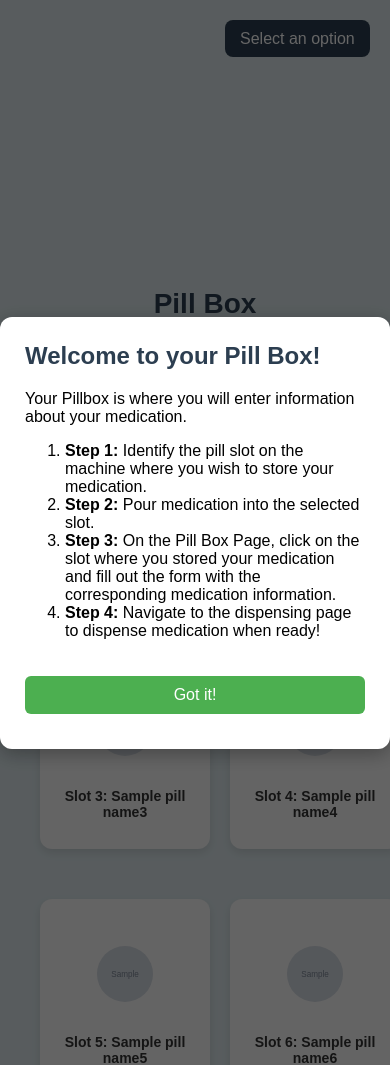
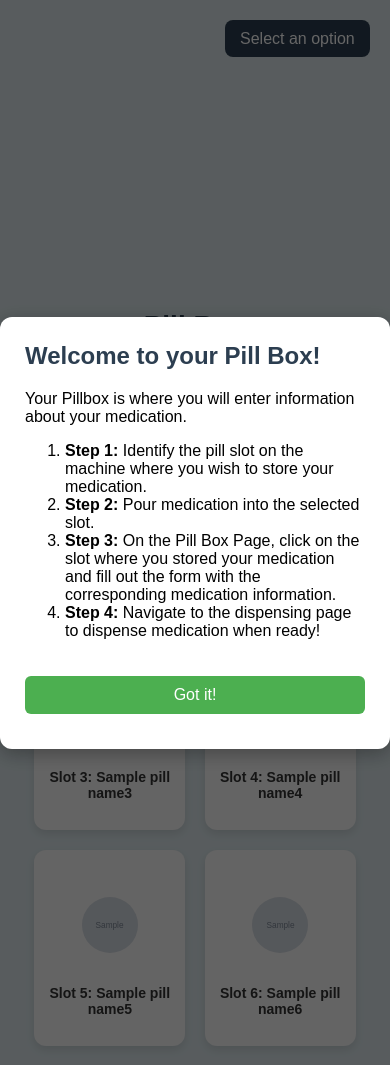
Before and after one commit to tkoda1/Capstone, a Django app: template pillPopperPro/templates/pillBox.html in a window 390 px wide. Run offline with Django 5.2, Linux system fonts and the light colour scheme; the template is opened without the code that fills it: most values are stand-ins (such as "Sample title", 1, 10 or a date in 2020); grey boxes marked "Sample" are stand-in pictures.

Commit message:
iphone styling

```diff
--- a/pillPopperPro/static/dashboard.css
+++ b/pillPopperPro/static/dashboard.css
@@ -4,6 +4,7 @@
     min-height: 50vh;
     overflow-y: auto;
     max-height: 90vh;
+    margin-top: 10vh;
 }
 
 .dashboard-titlee {
--- a/pillPopperPro/static/styles.css
+++ b/pillPopperPro/static/styles.css
@@ -383,13 +383,13 @@
 }
 
 .homepage-container {
-    width: 90%;
     margin: 20px auto;
-    padding: 30px;
+    padding: 40px;
     background: #f9f9f9;
     border-radius: 12px;
     box-shadow: 0 5px 15px rgba(0, 0, 0, 0.1);
     text-align: center;
+    width: 250px;
 }
 
 @media (min-width: 768px) {
@@ -462,7 +462,9 @@
     padding: 30px;
     border-radius: 16px;
     box-shadow: 0 4px 10px rgba(0, 0, 0, 0.1);
-    width: 350px;
+    min-width: 300px;
+    width: 50vw;
+    max-width: 400px;
     text-align: center;
 }
 
@@ -674,9 +676,12 @@
     padding: 30px;
     border-radius: 10px;
     box-shadow: 0px 4px 10px rgba(0, 0, 0, 0.1);
-    max-width: 420px;
     overflow-y: auto;
     max-height: 80vh;
+    margin-top: 10vh;
+    min-width: 300px;
+    width: 50vw;
+    max-width: 420px;
 }
 
 
--- a/pillPopperPro/templates/accountCareTaker.html
+++ b/pillPopperPro/templates/accountCareTaker.html
@@ -2,6 +2,7 @@
 <!doctype html>
 <html class="top">
 	<head  class="head_div" style="background-color:powderblue;">
+        <meta name="viewport" content="width=device-width, initial-scale=1.0">
 	    <meta charset="utf-8">
         {% load static %}
 
--- a/pillPopperPro/templates/base.html
+++ b/pillPopperPro/templates/base.html
@@ -1,6 +1,7 @@
 <!doctype html>
 <html class="top">
 	<head  class="head_div" style="background-color:powderblue;">
+        <meta name="viewport" content="width=device-width, initial-scale=1.0">
 	    <meta charset="utf-8">
         {% load static %}
 
--- a/pillPopperPro/templates/login.html
+++ b/pillPopperPro/templates/login.html
@@ -2,6 +2,8 @@
 <html class="top">
 	<head  class="head_div" style="background-color:powderblue;">
 	    <meta charset="utf-8">
+        <meta name="viewport" content="width=device-width, initial-scale=1.0">
+
         {% load static %}
 		    <script src="{% static 'pillPopperPro.js' %}" type="text/javascript"></script>
             <link rel="stylesheet" href="{% static 'styles.css' %}">
--- a/pillPopperPro/templates/pillBox.html
+++ b/pillPopperPro/templates/pillBox.html
@@ -5,8 +5,7 @@
 <style>
 .title-container {
     text-align: center;
-    margin-top: 310px;
-    padding: 10px;
+    margin-top: clamp(100px, 30vh, 310px);
 }
 
 .title-container h1 {
@@ -27,7 +26,7 @@
 .grid-container {
     display: grid;
     grid-template-columns: repeat(2, minmax(140px, 1fr));
-    gap: 50px;
+    gap: clamp(10px, 5vw, 50px);
     justify-content: center;
     align-items: center;
     text-align: center;
@@ -45,7 +44,7 @@
     border-radius: 12px;
     box-shadow: 0 4px 8px rgba(0, 0, 0, 0.1);
     transition: transform 0.2s ease-in-out, box-shadow 0.2s;
-    width: 100%;
+    width: 31vw;
     max-width: 200px;
 }
 
@@ -163,6 +162,12 @@
     }
 }
 
+.center-items {
+    display: flex;
+    justify-content: center;
+    align-items: center;
+}
+
 
 </style>
 
@@ -186,6 +191,7 @@
     <p >Click to add/change Perscription</p>
 </div>
 
+<div class="center-items">
     <div class="grid-container">
         <div class="grid-item">
             <a href="{% url 'new_pill_form' slot_id=1 %}">
@@ -241,6 +247,9 @@
             <p class="pill-name">Slot 6: {{ pill_name6 }}</p>
         </div>
     </div>
+</div>
+
+
 
 <script>
     function closePillboxPopup() {
--- a/pillPopperPro/templates/register.html
+++ b/pillPopperPro/templates/register.html
@@ -2,6 +2,7 @@
 <html>
     <head>
         <meta charset="utf-8">
+        <meta name="viewport" content="width=device-width, initial-scale=1.0">
         {% load static %}
         <script src="{% static 'pillPopperPro.js' %}" type="text/javascript"></script>
         <link rel="stylesheet" href="{% static 'registerstyles.css' %}">
```
Lines whose indentation alone changed are shown as unchanged.
